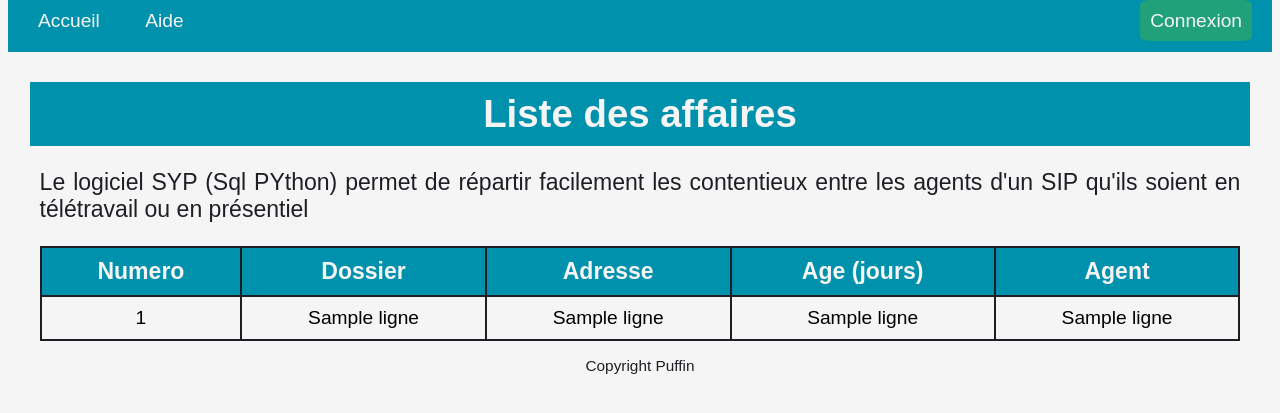
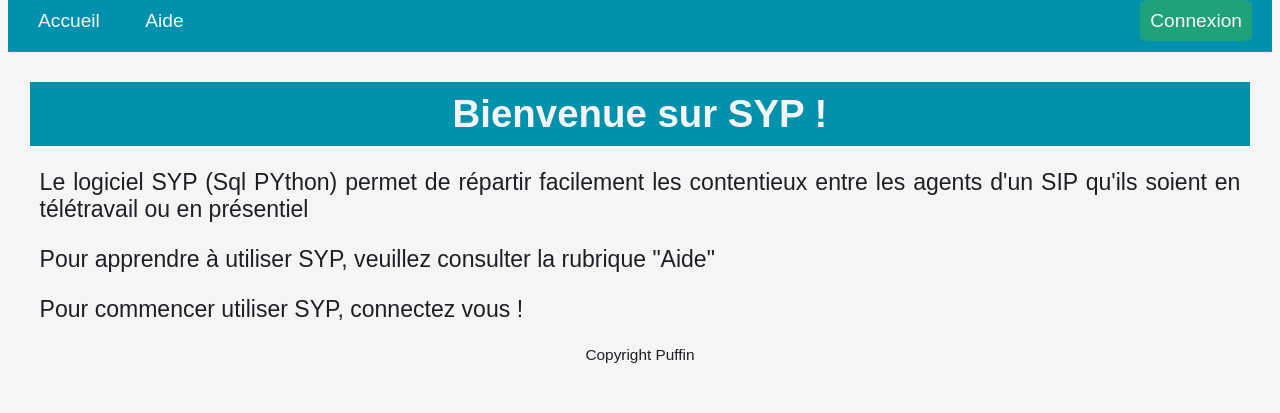
Before and after one commit to RmnSnk/syp, a Flask app: template myapp/templates/index.html in a window 1280 px wide. Shown: the part 115-528 px from the top of the page. Run offline with Flask 2, Linux system fonts and the light colour scheme; the template is opened without the code that fills it: most values are stand-ins (such as "Sample title", 1, 10 or a date in 2020); some web fonts are replaced.

Commit message:
on continue le travail sur syp !

```diff
--- a/myapp/__init__.py
+++ b/myapp/__init__.py
@@ -29,6 +29,7 @@ def create_app():
     db.init_app(app) # + db = -> equivaut à db = SQLAlchemy(app)
     migrate.init_app(app, db) # + migrate -> equivaut à migrate = Migrate(app, db)
     login.init_app(app) # idem
+    login.login_view = 'auth_blueprint.auth'
 
     """
     Ici on va avoir un problème de dépendences circulaire si on utilise pas le gestionnaire de contexte.
--- a/myapp/main.py
+++ b/myapp/main.py
@@ -15,8 +15,13 @@ main_blueprint = Blueprint('main_blueprint', __name__, url_prefix='/')
 @main_blueprint.route('/') #renvoie vers /
 @main_blueprint.route('/index')
 def index():
+    render_template('index.html')
 
-    requete = Affaire.query.order_by(Affaire.date_demande)
+
+
+@main_blueprint.route('/mes_affaires')
+@login_required
+def mes_affaires():
     liste_aff = []
     for aff in requete:
         l = []
@@ -29,7 +34,7 @@ def index():
         l.append(aff.agent_id)
         l.append(aff.date_demande)
         liste_aff.append(l)
-    return render_template('index.html',title="Bienvenue", liste_affaires=liste_aff)
+    return render_template('mes_affaires.html',title="Bienvenue", liste_affaires=liste_aff)
 
 @main_blueprint.route('/test')
 def test():
--- a/myapp/templates/index.html
+++ b/myapp/templates/index.html
@@ -2,28 +2,12 @@
 
 {% block content %}
 
-	<h1>Liste des affaires</h1>
+	<h1>Bienvenue sur SYP !</h1>
 
 	<p>Le logiciel SYP (Sql PYthon) permet de répartir facilement les contentieux entre les agents d'un SIP qu'ils soient en télétravail ou en présentiel</p>
 
-		<table>
-            <tr>
-            	<th>Numero</th>
-            	<th>Dossier</th>
-            	<th>Adresse</th>
-            	<th>Age (jours)</th>
-            	<th>Agent</th>
-            </tr>
+	<p>Pour apprendre à utiliser SYP, veuillez consulter la rubrique "Aide"</p>
 
-            <tr>
-            {% for ligne in liste_affaires %}
-				<td>{{ ligne[0] }}</td>
-				<td>{{ ligne[1] }}</td>
-				<td>{{ ligne[2] }}</td>
-				<td>{{ ligne[3] }}</td>
-				<td>{{ ligne[4] }}</td>
-            </tr>
-			{% endfor %}
-  		</table>
+	<p>Pour commencer utiliser SYP, connectez vous !</p>
 
 {% endblock %}
```
Also changed, not shown: myapp/auth.py (+10 -5 lines), app.db (added), 1 other file.
